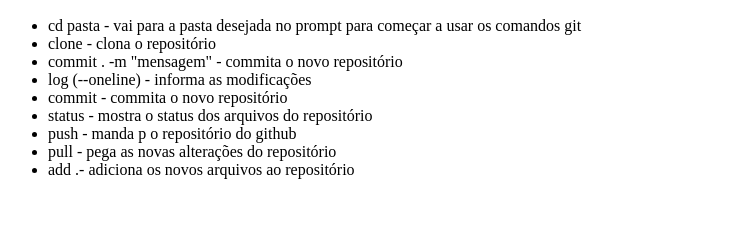
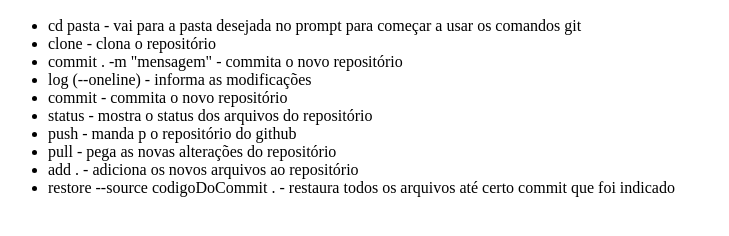
Before and after one commit to ThiagoPininga/sistema-de-cadastro, a plain HTML site: page index.html in a window 1280 px wide. Shown: the part 110-346 px from the top of the page, without its empty margins (0-729 px from the left). Drawn offline with Linux system fonts and the light colour scheme.

Commit message:
Adicionando o comando restore

```diff
--- a/index.html
+++ b/index.html
@@ -18,8 +18,8 @@
         <li>status - mostra o status dos arquivos do repositório</li>
         <li>push - manda p o repositório do github</li>
         <li>pull - pega as novas alterações do repositório</li>
-        <li>add .- adiciona os novos arquivos ao repositório</li>
-
+        <li>add . - adiciona os novos arquivos ao repositório</li>
+        <li>restore --source codigoDoCommit . - restaura todos os arquivos até certo commit que foi indicado</li>
     </ul>
     <script src="app.js"></script>
 </body>
```
